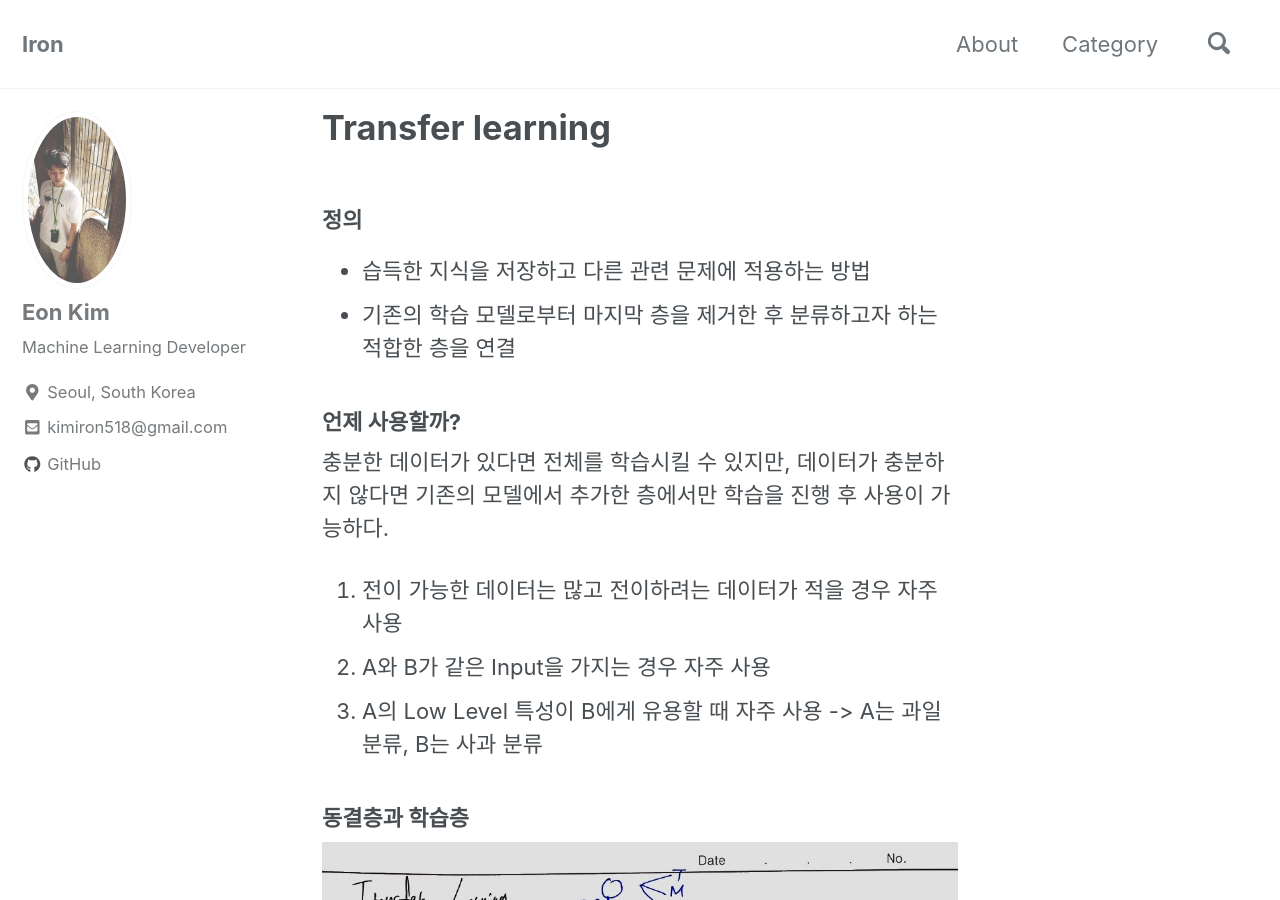
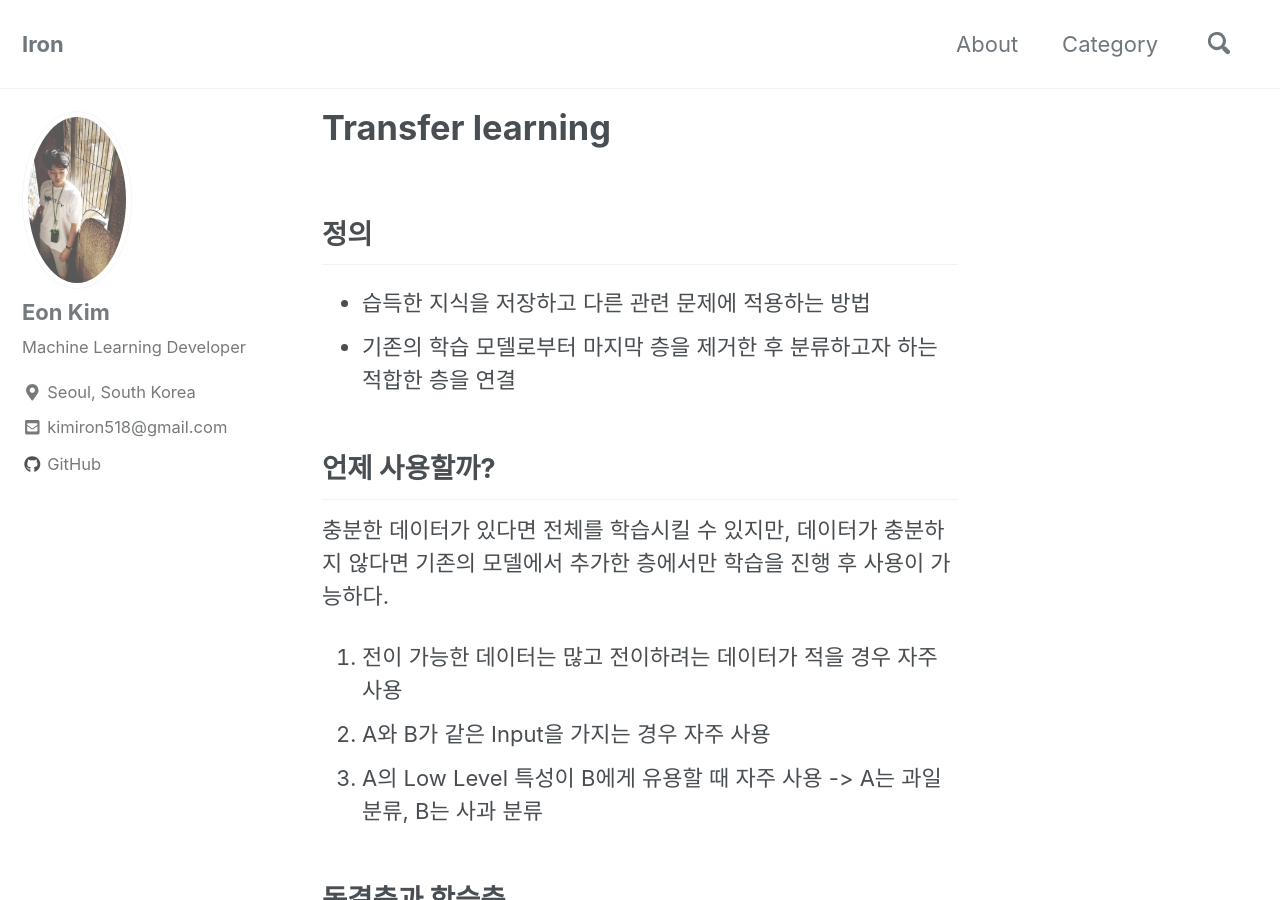
Before and after one commit to thisisiron/thisisiron.github.io, a Jekyll site: the page built from _posts/MachineLearning/2018-12-31-Transfer Learning.md, in a window 1280 px wide and 900 px high. Built offline with Jekyll 4.4.1, drawn with Linux system fonts in a browser that asks for light colours; cached includes are drawn as plain includes; nearby versions of some CDN libraries.

```diff
--- a/_posts/MachineLearning/2018-12-31-Transfer Learning.md
+++ b/_posts/MachineLearning/2018-12-31-Transfer Learning.md
@@ -1,25 +1,25 @@
 ---
 categories: MachineLearning
 ---
-### 정의
+## 정의
 - 습득한 지식을 저장하고 다른 관련 문제에 적용하는 방법
 - 기존의 학습 모델로부터 마지막 층을 제거한 후 분류하고자 하는 적합한 층을 연결
 
-### 언제 사용할까?
+## 언제 사용할까?
 충분한 데이터가 있다면 전체를 학습시킬 수 있지만, 데이터가 충분하지 않다면 기존의 모델에서 추가한 층에서만 학습을 진행 후 사용이 가능하다.
 
 1. 전이 가능한 데이터는 많고 전이하려는 데이터가 적을 경우 자주 사용
 2. A와 B가 같은 Input을 가지는 경우 자주 사용
 3. A의 Low Level 특성이 B에게 유용할 때 자주 사용 -> A는 과일 분류, B는 사과 분류
 
-### 동결층과 학습층
+## 동결층과 학습층
 <img src="/assets/images/transfer_learning.jpg">
 <br><br>
 
 1. 기존의 모델을 그대로 사용하는 경우, 기존 모델을 Freeze(동결)하고 Softmax 가중치만 학습하게 된다.
 2. 기존 모델 중 일부만 Freeze(동결)하고 이외의 것은 재학습시키거나 새로운 Hidden Layer을 추가할 수 있다.
 
-### 그러면 어떻게 사용할까?
+## 그러면 어떻게 사용할까?
 아래 그림과 같이 4가지 상황이 있다.<br>
 **Quadrant 1.** <br>
 많은 데이터를 갖고 있지만 pre-trained model의 데이터와는 다른 경우<br>
@@ -29,6 +29,7 @@ categories: MachineLearning
 적은 데이터를 갖고 있지만 pre-trained model의 데이터와는 다른 경우<br>
 **Quadrant 4.** <br>
  적은 데이터를 갖고 있지만 pre-trained model의 데이터와 유사한 경우<br>
+
 <img src="/assets/images/Size-Similarity-matrix.png">
 위의 4가지 상황에 따른 각각의 해결 방법이 존재한다.<br>
 **Quadrant 1.** <br>
@@ -43,4 +44,5 @@ pre-trained model을 적극 활용할 수 있다. 따라서 Output Layer 층 쪽
 
 #### Referebce
 [Size-Similarity matrix and decision map](https://towardsdatascience.com/transfer-learning-from-pre-trained-models-f2393f124751)
+
 Coursera Deep Learning course - Andrew ng Professor
```
